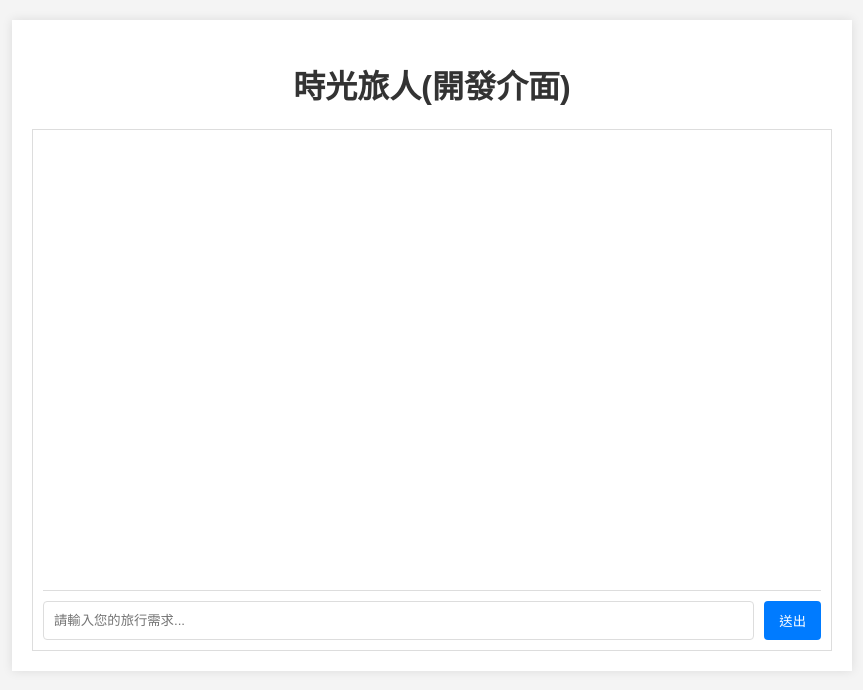
After one commit to Xiaobonor/Time_Traveler, a Flask app: page /plan in a window 1280 px wide. The commit adds this page. Shown: the top 690 px of the page, without its empty margins (208-1071 px from the left). Run offline with Flask 3, Linux system fonts and the light colour scheme; the visitor is signed in with stand-in values (Sample User, id 1).

Commit message:
Flash message & Dev plan website Update

```diff
--- a/app/__init__.py
+++ b/app/__init__.py
@@ -57,7 +57,9 @@ def create_app():
 
     # Here to load blueprint
     from app.routes.auth import auth_bp
+    from app.routes.flash_messages import flash_message_bp
     from app.routes.index import index_bp
+    from app.routes.plan import plan_bp
 
     # Here to initialize the app
     connect(host=os.getenv('MONGO_URI'))
@@ -67,7 +69,9 @@ def create_app():
     cors.init_app(app)
 
     # Here to register blueprint
-    app.register_blueprint(auth_bp)
+    app.register_blueprint(auth_bp, url_prefix='/auth')
+    app.register_blueprint(flash_message_bp, url_prefix='/api/v1')
     app.register_blueprint(index_bp)
+    app.register_blueprint(plan_bp)
 
     return app
--- a/app/routes/index.py
+++ b/app/routes/index.py
@@ -1,5 +1,5 @@
 # app/routes/index.py
-from flask import Blueprint, render_template, session, url_for
+from flask import Blueprint, render_template
 
 index_bp = Blueprint('index', __name__)
 
--- /dev/null
+++ b/app/routes/plan.py
@@ -0,0 +1,60 @@
+# app/routes/plan.py
+from flask import Blueprint, render_template, request, jsonify
+
+from app.utils.auth_utils import login_required
+
+plan_bp = Blueprint('plan', __name__)
+
+mock_questions = [
+    {
+        'id': 1,
+        'text': '您的旅程會有多少天？',
+        'options': ['3天', '5天', '7天']
+    },
+    {
+        'id': 2,
+        'text': '您有多少人同行？',
+        'options': ['1人', '2人', '3人']
+    },
+    {
+        'id': 3,
+        'text': '您對住宿有什麼要求？',
+        'options': ['經濟型', '舒適型', '豪華型']
+    }
+]
+
+mock_plan = {
+    'schedule': 'Day 1: 抵達, Day 2: 觀光, Day 3: 返回',
+    'attractions': '博物館, 公園, 海灘',
+    'restaurants': '當地餐廳, 海鮮店, 咖啡廳',
+    'accommodations': '酒店, 民宿, 度假村'
+}
+
+responses = {}
+
+@plan_bp.route('/plan')
+@login_required
+def index():
+    return render_template('plan.html')
+
+@plan_bp.route('/submit_request', methods=['POST'])
+@login_required
+def submit_request():
+    data = request.json
+    initial_request = data['request']
+    questions_to_ask = mock_questions  # Return all questions for now
+    return jsonify({'questions': questions_to_ask})
+
+@plan_bp.route('/submit_answers', methods=['POST'])
+@login_required
+def submit_answers():
+    global responses
+    data = request.json
+    answers = data['answers']
+    responses.update(answers)
+
+    # For simplicity, assume no follow-up questions for now
+    if len(responses) == len(mock_questions):
+        return jsonify({'completed': True, 'plan': mock_plan})
+    else:
+        return jsonify({'completed': False, 'questions': [mock_questions[len(responses)]]})
--- a/app/static/partials/popup/style.css
+++ b/app/static/partials/popup/style.css
@@ -10,7 +10,7 @@
     }
 }
 
-.overlay {
+.popupOverlay {
     display: none;
     align-items: center;
     justify-content: center;
--- /dev/null
+++ b/app/static/plan/script.js
@@ -0,0 +1,104 @@
+let questions = [];
+let answers = {};
+
+document.getElementById('sendButton').addEventListener('click', async function() {
+    const userInput = document.getElementById('userInput').value;
+    if (!userInput) return;
+
+    appendMessage(userInput, 'user');
+    document.getElementById('userInput').value = '';
+
+    if (questions.length === 0) {
+        const response = await fetch('/submit_request', {
+            method: 'POST',
+            headers: {
+                'Content-Type': 'application/json'
+            },
+            body: JSON.stringify({ request: userInput })
+        });
+
+        const data = await response.json();
+        questions = data.questions;
+    }
+
+    displayNextQuestion();
+});
+
+async function submitAnswers() {
+    const response = await fetch('/submit_answers', {
+        method: 'POST',
+        headers: {
+            'Content-Type': 'application/json'
+        },
+        body: JSON.stringify({ answers: answers })
+    });
+
+    const data = await response.json();
+    if (data.completed) {
+        displayFinalPlan(data.plan);
+    } else {
+        questions = data.questions;
+        displayNextQuestion();
+    }
+}
+
+function appendMessage(message, sender) {
+    const chatBox = document.getElementById('chatBox');
+    const messageDiv = document.createElement('div');
+    messageDiv.className = sender;
+    messageDiv.innerText = message;
+    chatBox.appendChild(messageDiv);
+    chatBox.scrollTop = chatBox.scrollHeight;
+}
+
+function displayNextQuestion() {
+    if (questions.length === 0) return;
+
+    const question = questions.shift();
+    const chatBox = document.getElementById('chatBox');
+    const questionDiv = document.createElement('div');
+    questionDiv.className = 'system';
+    questionDiv.innerText = question.text;
+
+    question.options.forEach(option => {
+        const optionDiv = document.createElement('div');
+        optionDiv.className = 'option-card';
+        optionDiv.innerText = option;
+        optionDiv.addEventListener('click', () => {
+            answers[question.id] = option;
+            appendMessage(option, 'user');
+            displayNextQuestion();
+        });
+        questionDiv.appendChild(optionDiv);
+    });
+
+    chatBox.appendChild(questionDiv);
+    chatBox.scrollTop = chatBox.scrollHeight;
+
+    document.getElementById('userInput').addEventListener('keydown', function (event) {
+        if (event.key === 'Enter') {
+            const userInput = document.getElementById('userInput').value;
+            if (!userInput) return;
+
+            answers[question.id] = userInput;
+            appendMessage(userInput, 'user');
+            document.getElementById('userInput').value = '';
+            displayNextQuestion();
+        }
+    });
+}
+
+function displayFinalPlan(plan) {
+    const chatBox = document.getElementById('chatBox');
+    const planDiv = document.createElement('div');
+    planDiv.className = 'system';
+    planDiv.innerHTML = `
+        <h2>您的旅行計劃</h2>
+        <p>行程安排: ${plan.schedule}</p>
+        <p>景點: ${plan.attractions}</p>
+        <p>餐廳: ${plan.restaurants}</p>
+        <p>住宿: ${plan.accommodations}</p>
+    `;
+    chatBox.appendChild(planDiv);
+    chatBox.scrollTop = chatBox.scrollHeight;
+}
--- /dev/null
+++ b/app/static/plan/style.css
@@ -0,0 +1,69 @@
+body {
+    font-family: Arial, sans-serif;
+    background-color: #f4f4f4;
+    margin: 0;
+    padding: 20px;
+}
+
+.container {
+    max-width: 800px;
+    margin: 0 auto;
+    background: #fff;
+    padding: 20px;
+    box-shadow: 0 0 10px rgba(0, 0, 0, 0.1);
+}
+
+h1 {
+    text-align: center;
+    color: #333;
+}
+
+#chatContainer {
+    display: flex;
+    flex-direction: column;
+    height: 500px;
+    border: 1px solid #ddd;
+    padding: 10px;
+}
+
+#chatBox {
+    flex: 1;
+    overflow-y: auto;
+    padding: 10px;
+    border-bottom: 1px solid #ddd;
+}
+
+#inputContainer {
+    display: flex;
+    margin-top: 10px;
+}
+
+#userInput {
+    flex: 1;
+    padding: 10px;
+    border: 1px solid #ddd;
+    border-radius: 4px;
+}
+
+#sendButton {
+    padding: 10px 15px;
+    background-color: #007BFF;
+    color: white;
+    border: none;
+    border-radius: 4px;
+    cursor: pointer;
+    margin-left: 10px;
+}
+
+#sendButton:hover {
+    background-color: #0056b3;
+}
+
+.option-card {
+    background-color: #f9f9f9;
+    padding: 10px;
+    margin: 5px 0;
+    border-radius: 4px;
+    border: 1px solid #ddd;
+    cursor: pointer;
+}
--- a/app/templates/partials/popup.html
+++ b/app/templates/partials/popup.html
@@ -1,7 +1,7 @@
 <!-- app/templates/partials/popup.html -->
 <link rel="stylesheet" href="{{ url_for('static', filename='partials/popup/style.css') }}">
 
-<div class="overlay" id="popupOverlay">
+<div class="popupOverlay" id="popupOverlay">
     <div class="popup">
         <ion-icon name="alert-circle" id="popupIcon" class="popup-icon"></ion-icon>
         <div class="popup-title" id="popupTitle">標題</div>
--- /dev/null
+++ b/app/templates/plan.html
@@ -0,0 +1,27 @@
+<!-- app/templates/plan.html -->
+<!DOCTYPE html>
+<html lang="zh-TW">
+<head>
+    <meta charset="UTF-8">
+    <meta name="viewport" content="width=device-width, initial-scale=1.0">
+    <title>時光旅人 - 旅行規劃</title>
+    <link rel="stylesheet" href="{{ url_for('static', filename='plan/style.css') }}">
+</head>
+<body>
+
+    {% include 'partials/popup.html' %}
+    {% include 'partials/notification.html' %}
+
+    <div class="container">
+        <h1>時光旅人(開發介面)</h1>
+        <div id="chatContainer">
+            <div id="chatBox"></div>
+            <div id="inputContainer">
+                <input type="text" id="userInput" placeholder="請輸入您的旅行需求...">
+                <button id="sendButton">送出</button>
+            </div>
+        </div>
+    </div>
+    <script src="{{ url_for('static', filename='plan/script.js') }}"></script>
+</body>
+</html>
```
Also changed, not shown: app/routes/flash_messages.py (added, +16 -0 lines).
